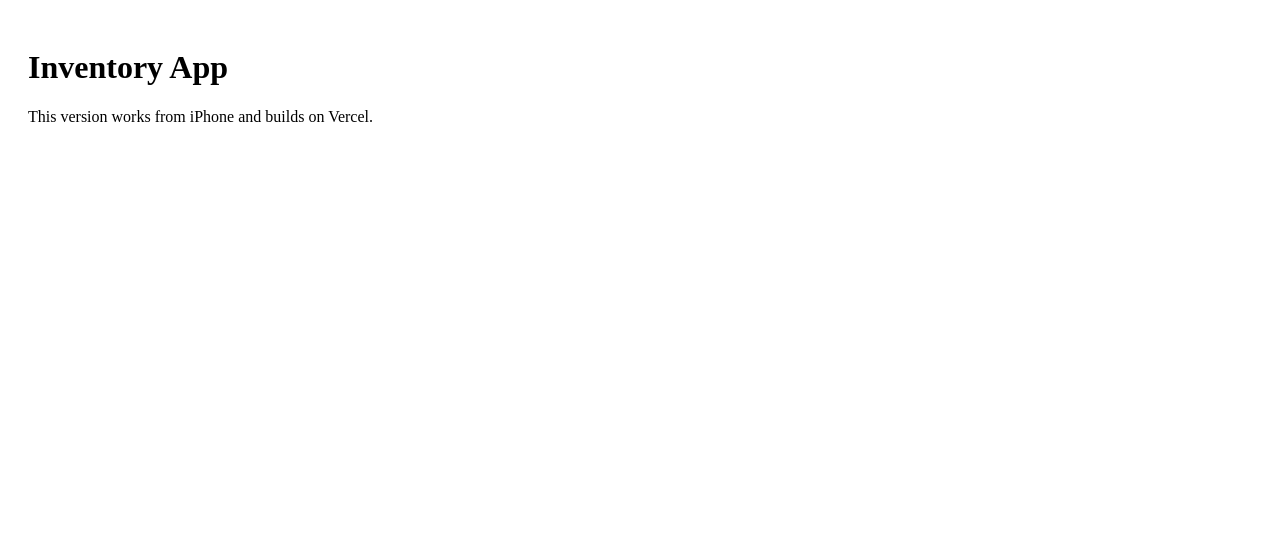
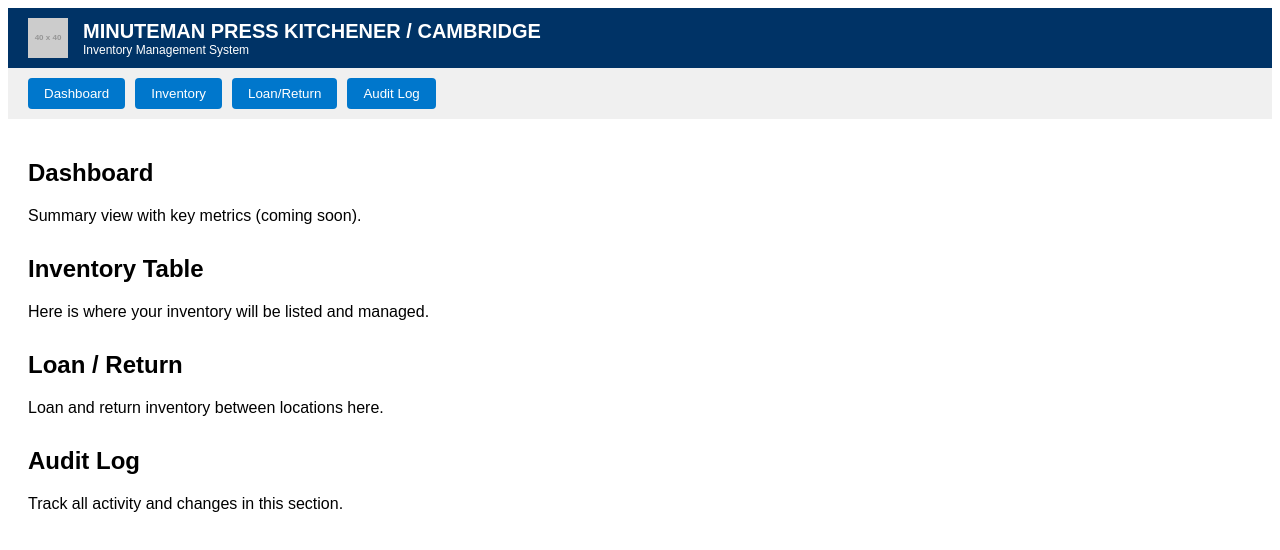
Before and after one commit to MinutemanKitchener/inventory-frontend-final2, a React (Create React App) app: page / in a window 1280 px wide. Shown: the top 550 px of the page. Built offline with nearby package versions, Linux system fonts and the light colour scheme.

Commit message:
Add files via upload

```diff
--- /dev/null
+++ b/src/App.css
@@ -0,0 +1,53 @@
+
+.App {
+  font-family: Arial, sans-serif;
+}
+
+.App-header {
+  display: flex;
+  align-items: center;
+  padding: 10px 20px;
+  background: #003366;
+  color: white;
+}
+
+.App-header .logo {
+  width: 40px;
+  height: 40px;
+  margin-right: 15px;
+}
+
+.title-container h1 {
+  margin: 0;
+  font-size: 20px;
+}
+
+.title-container p {
+  margin: 0;
+  font-size: 12px;
+}
+
+.navbar {
+  display: flex;
+  gap: 10px;
+  padding: 10px 20px;
+  background: #f0f0f0;
+  flex-wrap: wrap;
+}
+
+.navbar button {
+  padding: 8px 16px;
+  border: none;
+  background: #0077cc;
+  color: white;
+  border-radius: 4px;
+  cursor: pointer;
+}
+
+.main-content {
+  padding: 20px;
+}
+
+.main-content section {
+  margin-bottom: 30px;
+}
--- a/src/App.js
+++ b/src/App.js
@@ -1,10 +1,48 @@
 import React from 'react';
+import './App.css';
 
 function App() {
   return (
-    <div style={{ padding: 20 }}>
-      <h1>Inventory App</h1>
-      <p>This version works from iPhone and builds on Vercel.</p>
+    <div className="App">
+      {/* Header */}
+      <header className="App-header">
+        <img src="https://via.placeholder.com/40" alt="Logo" className="logo" />
+        <div className="title-container">
+          <h1>MINUTEMAN PRESS KITCHENER / CAMBRIDGE</h1>
+          <p>Inventory Management System</p>
+        </div>
+      </header>
+
+      {/* Navigation Bar */}
+      <nav className="navbar">
+        <button>Dashboard</button>
+        <button>Inventory</button>
+        <button>Loan/Return</button>
+        <button>Audit Log</button>
+      </nav>
+
+      {/* Main Content Layout */}
+      <main className="main-content">
+        <section className="dashboard">
+          <h2>Dashboard</h2>
+          <p>Summary view with key metrics (coming soon).</p>
+        </section>
+
+        <section className="inventory-table">
+          <h2>Inventory Table</h2>
+          <p>Here is where your inventory will be listed and managed.</p>
+        </section>
+
+        <section className="loan-return">
+          <h2>Loan / Return</h2>
+          <p>Loan and return inventory between locations here.</p>
+        </section>
+
+        <section className="audit-log">
+          <h2>Audit Log</h2>
+          <p>Track all activity and changes in this section.</p>
+        </section>
+      </main>
     </div>
   );
 }
```
